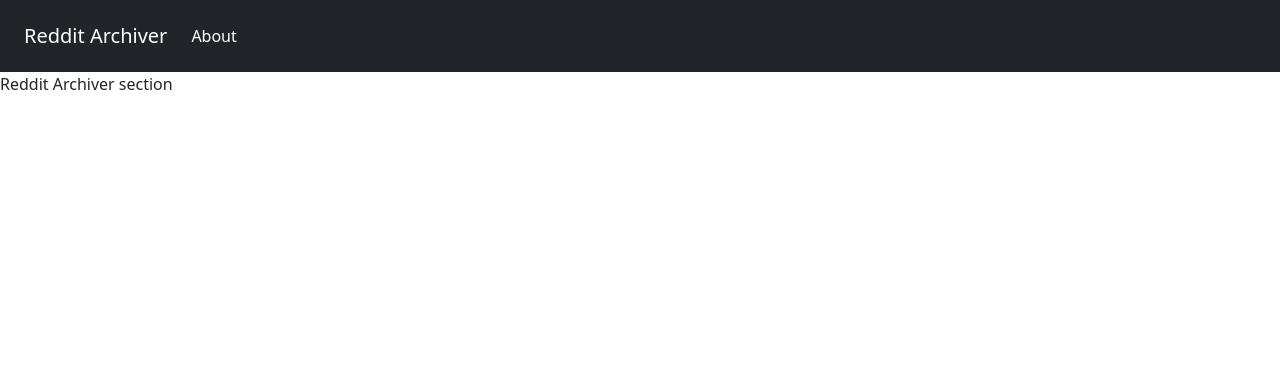
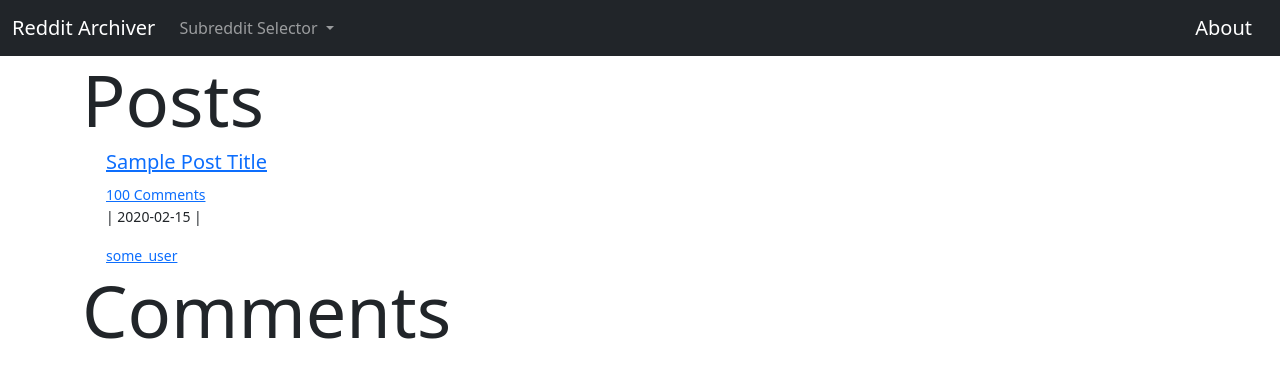
Before and after one commit to jaredtconnor/Reddit-Archiver, a Flask app: page / in a window 1280 px wide. Shown: the top 378 px of the page. Run offline with Flask 2, Linux system fonts and the light colour scheme.

Commit message:
Adding containers and testing comment section style

```diff
--- a/templates/index.html
+++ b/templates/index.html
@@ -12,28 +12,61 @@
 
 <body>
 
-  <nav class="navbar navbar-dark bg-dark">
+  <nav class="navbar navbar-expand-lg navbar-dark bg-dark">
     <div class="container-fluid">
-      <nav class="navbar navbar-expand-lg navbar-dark bg-dark">
-        <div class="container-fluid">
-          <button class="navbar-toggler" type="button" data-bs-toggle="collapse" data-bs-target="#navbarTogglerDemo01"
-            aria-controls="navbarTogglerDemo01" aria-expanded="false" aria-label="Toggle navigation">
-            <span class="navbar-toggler-icon"></span>
-          </button>
-          <div class="collapse navbar-collapse" id="navbarTogglerDemo01">
-            <a class="navbar-brand" href="/">Reddit Archiver</a>
-            <ul class="navbar-nav me-auto mb-2 mb-lg-0">
-              <li class="nav-item">
-                <a class="nav-link active" aria-current="page" href="/about">About</a>
-              </li>
+      <a class="navbar-brand" href="/">Reddit Archiver</a>
+      <button class="navbar-toggler" type="button" data-bs-toggle="collapse" data-bs-target="#navbarNavDarkDropdown" aria-controls="navbarNavDarkDropdown" aria-expanded="false" aria-label="Toggle navigation">
+        <span class="navbar-toggler-icon"></span>
+      </button>
+      <div class="collapse navbar-collapse" id="subreddit_dropdown">
+        <ul class="navbar-nav">
+          <li class="nav-item dropdown">
+            <a class="nav-link dropdown-toggle" href="#" id="subreddit_dropdown_menu_link" role="button" data-bs-toggle="dropdown" aria-expanded="false">
+              Subreddit Selector
+            </a>
+            <ul class="dropdown-menu dropdown-menu-dark" aria-labelledby="subreddit_dropdown_menu_link">
+              <li><a class="dropdown-item" href="#" id="subreddit_selection_1">Subreddit 1</a></li>
+              <li><a class="dropdown-item" href="#" id="subreddit_selection_2">Subreddit 2</a></li>
+              <li><a class="dropdown-item" href="#" id="subreddit_selection_3">Subreddit 3</a></li>
+              <li><a class="dropdown-item" href="#" id="subreddit_selection_4">Subreddit 4</a></li>
+              <li><a class="dropdown-item" href="#" id="subreddit_selection_5">Subreddit 5</a></li>
             </ul>
-          </div>
-        </div>
-      </nav>
+          </li>
+        </ul>
+      </div>
+
+      <a class="navbar-brand" href="/about">About</a>
+      <button class="navbar-toggler" type="button" data-bs-toggle="collapse" data-bs-target="#navbarNavDarkDropdown" aria-controls="navbarNavDarkDropdown" aria-expanded="false" aria-label="Toggle navigation">
+        <span class="navbar-toggler-icon"></span>
+      </button>
     </div>
   </nav>
 
-  <span>Reddit Archiver section</span>
+  <div class="container-lg" id="main_post_container">
+    <h1 class="display-2" id="post_heading">Posts</h1>
+
+      <div class="container-md" id="post_container">
+         <div class="container-sm">
+           <h5 class="post_title">
+             <a href="#">Sample Post Title</a>
+           </h5>
+           <small>
+             <a href="#">100 Comments</a>
+             <p> | 2020-02-15 | </p>
+             <a href="#"> some_user </a>
+           </small>
+         </div>
+      </div>
+  </div>
+
+  <div class="container-lg" id="main_comment_containter">
+    <h1 class="display-2" id="comment_heading">Comments</h1>
+
+      <div class="container-md" id="comment_container">
+
+      </div>
+
+  </div>
 
   <script src="https://cdn.jsdelivr.net/npm/bootstrap@5.0.0-beta3/dist/js/bootstrap.bundle.min.js"
     integrity="sha384-JEW9xMcG8R+pH31jmWH6WWP0WintQrMb4s7ZOdauHnUtxwoG2vI5DkLtS3qm9Ekf"
```
